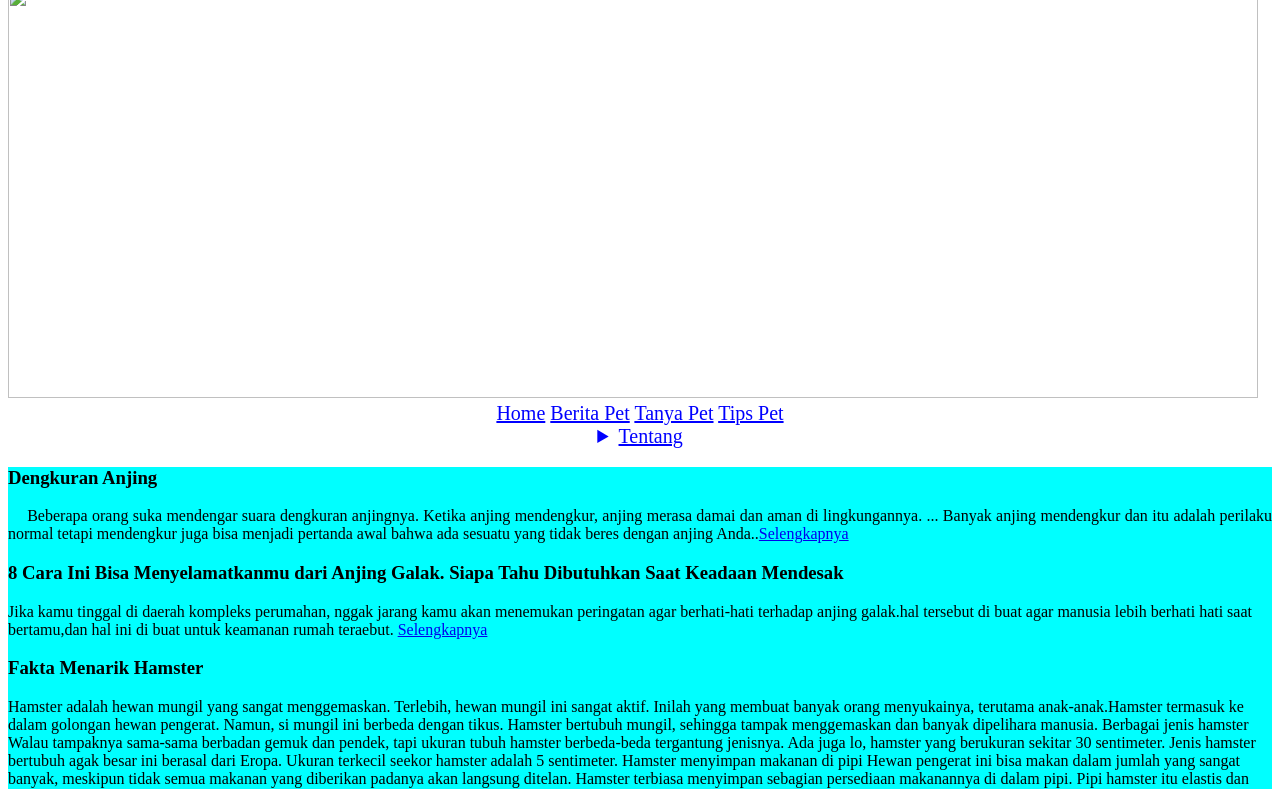
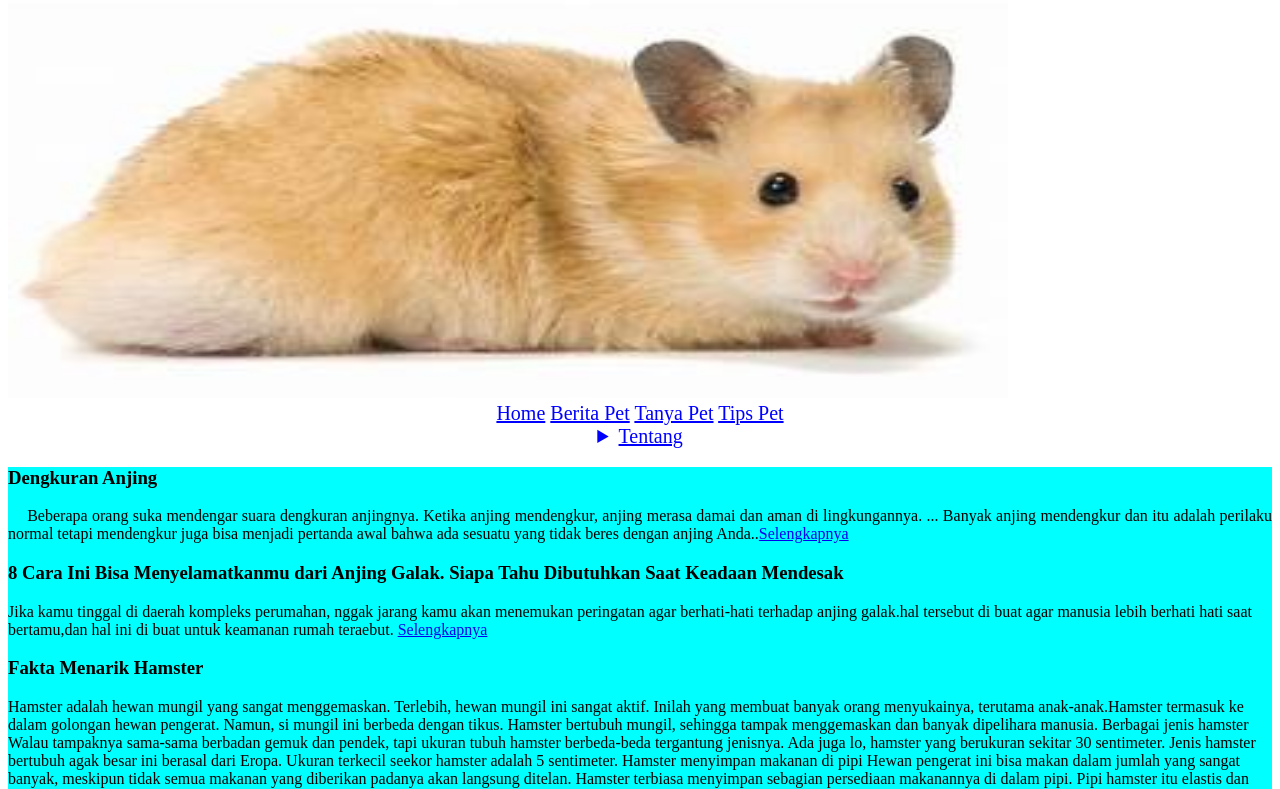
Before and after one commit to tata19-tasya/webdas, a plain HTML site: page halopet.html in a window 1280 px wide. Shown: the part 121-910 px from the top of the page. Drawn offline with Linux system fonts and the light colour scheme.

Commit message:
Add files via upload

```diff
--- a/halopet.html
+++ b/halopet.html
@@ -17,7 +17,7 @@
 		<a href="#"><img src="logotwit.png" width="25" height="25"></a>
 		<a href="#"><img src="logoig.png" width="25" height="25"></a>
 	</div>
-	<img src="Cute.jpg" width="1250" height="410">
+	<img src="Cute.jpg" width="1000" height="410">
 	<div class="menu">
 		<nav align="center" style="font-size:20px">
 		<a style="color:blue" href="#">Home</a>
```
Also changed, not shown: cute.jpg (added).
